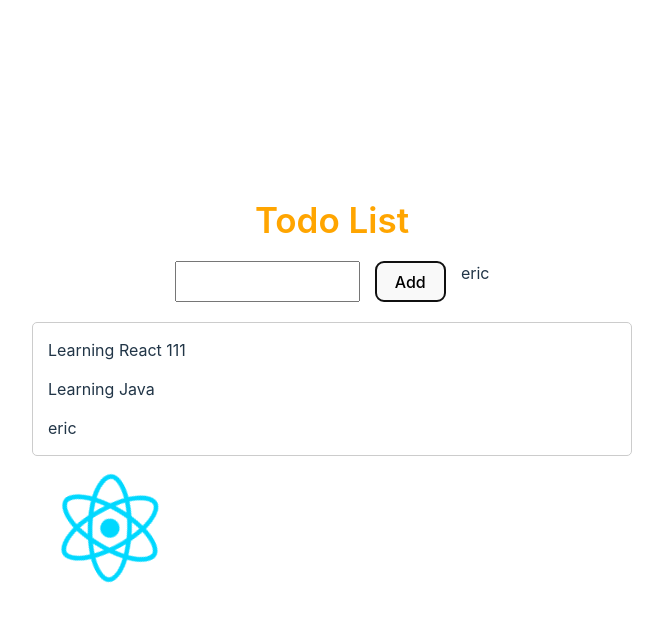
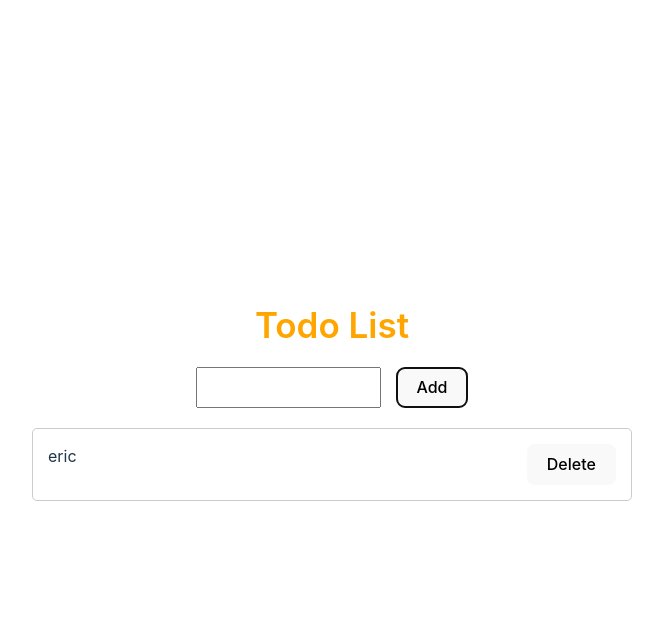
Before and after one commit to nhatdv1/react-hoidanit, a React (Vite) app: page / in a window 1280 px wide. Both pictures are taken after a click on the button "Add". Shown: the top 622 px of the page, without its empty margins (308-971 px from the left). Built offline with nearby package versions, Linux system fonts and the light colour scheme.

Commit message:
todo list

```diff
--- a/src/App.jsx
+++ b/src/App.jsx
@@ -5,33 +5,35 @@ import Logo from "./assets/react.svg"
 import { useState } from "react"
 
 const App = () => {
-  const [todoList, setTodoList] = useState([
-    { id: 1, title: "Learning React 111" },
-    { id: 2, title: "Learning Java" }
-  ])
+  const [todoList, setTodoList] = useState([])
 
-  const hoidanit = "Eric";
+  const name = "Eric";
   const data = {
     address: "123 Main St",
     phone: "555-1234"
   }
   const age = 30;
 
+  const deleteItem = (id) => {
+    setTodoList(todoList.filter(item => item.id !== id))
+  }
+
   return (
     <div className="todo-container">
       <div className="todo-title">Todo List</div>
       <TodoNew setTodoList={setTodoList} />
+      {todoList.length > 0 ?
         <TodoData
-        name={hoidanit}
-        data={data.address}
-        age={age}
           todoList={todoList}
+          deleteItem={deleteItem}
         />
-
+        :
         <div className="todo-image">
           <img src={Logo} alt="Logo" className="logo" />
         </div>
+      }
     </div >
+
   )
 }
 
--- a/src/components/todo/TodoData.jsx
+++ b/src/components/todo/TodoData.jsx
@@ -1,10 +1,19 @@
 const TodoData = (props) => {
-    console.log("Props received in TodoData:", props);
+    const { todoList, deleteItem } = props;
+
     return (
         <div className='todo-data'>
-            {props.todoList.map((item) => (
-                <div key={item.id}>{item.title}</div>
-            ))}
+            {todoList.map((item) => {
+                return (
+                    (
+                        <div className="todo-item" key={item.id}>
+                            <div key={item.id}>{item.title}</div>
+                            <button onClick={() => deleteItem(item.id)}>Delete</button>
+                        </div>
+
+                    )
+                )
+            })}
         </div>
     );
 }
--- a/src/components/todo/TodoNew.jsx
+++ b/src/components/todo/TodoNew.jsx
@@ -6,6 +6,7 @@ const TodoNew = (props) => {
 
     const handleClick = () => {
         props.setTodoList(prev => [...prev, { id: Math.floor(Math.random() * 1000), title: valueInput }])
+        setValueInput('')
     }
 
     const handleOnChange = (name) => {
@@ -13,10 +14,10 @@ const TodoNew = (props) => {
     }
 
     return (
-        <div div className='todo-new'>
-            <input type="text" onChange={(event) => handleOnChange(event.target.value)} />
+        <div className='todo-new'>
+            <input type="text" value={valueInput}
+                onChange={(event) => handleOnChange(event.target.value)} />
             <button onClick={handleClick}>Add</button>
-            <div>{valueInput}</div>
         </div>
 
     );
--- a/src/components/todo/style.css
+++ b/src/components/todo/style.css
@@ -66,3 +66,8 @@ body {
         animation: logo-spin infinite 20s linear;
     }
 }
+
+.todo-item {
+    display: flex;
+    justify-content: space-between;
+}
```
Lines whose indentation alone changed are shown as unchanged.
